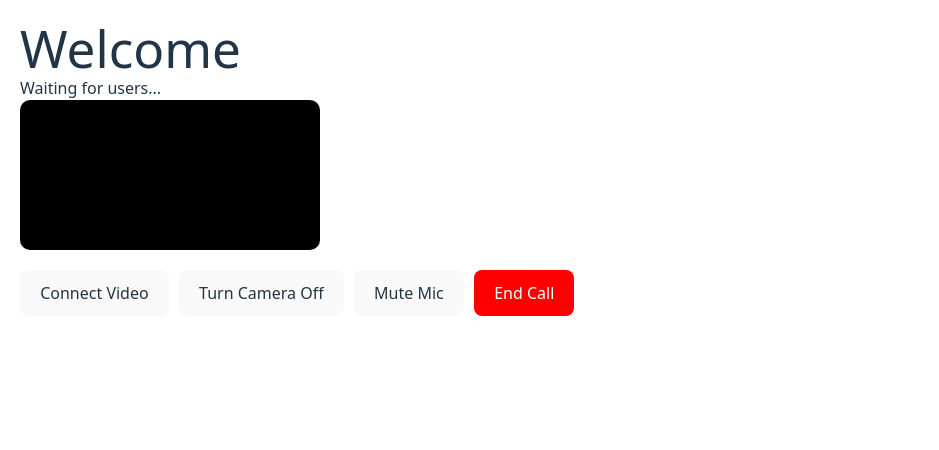
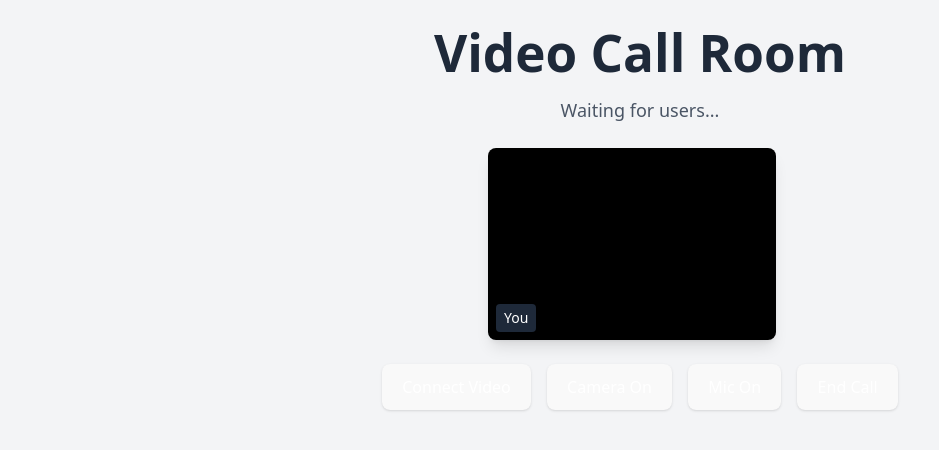
Before and after one commit to anoopsoni1/Frontendvideo, a React (Vite) app: page /room/1 in a window 1280 px wide. Shown: the top 450 px of the page, without its empty margins (0-939 px from the left). Built offline with nearby package versions, Linux system fonts and the light colour scheme; no server answers.

Commit message:
Push latest changes

```diff
--- a/src/Pages/Page2.jsx
+++ b/src/Pages/Page2.jsx
@@ -10,168 +10,149 @@ function Page2() {
     createAnswer,
     setRemoteDescription,
     sendStream,
+    addIceCandidate,
+    localStream,
     remotestream,
-    addIceCandidate,
   } = Usepeer();
 
-  const [streamed, setStreamed] = useState(null);
-  const [remoteUsers, setRemoteUsers] = useState([]); // ✅ store multiple remote users
+  const [remoteUsers, setRemoteUsers] = useState([]); // Track multiple remote users
   const [cameraOn, setCameraOn] = useState(true);
   const [micOn, setMicOn] = useState(true);
 
   const localVideoRef = useRef(null);
-  const remoteVideosContainerRef = useRef(null); // container to append remote videos
+  const remoteVideosRef = useRef({}); // Store refs for remote users
 
   // Get local media
   const getUserMedia = async () => {
     try {
       const stream = await navigator.mediaDevices.getUserMedia({ video: true, audio: true });
-      setStreamed(stream);
+      sendStream(stream); // Send to peer
       if (localVideoRef.current) localVideoRef.current.srcObject = stream;
     } catch (err) {
       console.error("Failed to get user media:", err);
     }
   };
 
-  // Handle new user joining
-  const handleNewUserJoined = useCallback(({ emailid }) => {
-    console.log("New user joined:", emailid);
-    setRemoteUsers((prev) => [...new Set([...prev, emailid])]);
-  }, []);
+  useEffect(() => { getUserMedia(); }, []);
+
+  // Toggle Camera
+  const toggleCamera = () => {
+    if (!localStream) return;
+    localStream.getVideoTracks().forEach(track => (track.enabled = !cameraOn));
+    setCameraOn(prev => !prev);
+  };
+
+  // Toggle Mic
+  const toggleMic = () => {
+    if (!localStream) return;
+    localStream.getAudioTracks().forEach(track => (track.enabled = !micOn));
+    setMicOn(prev => !prev);
+  };
+
+  // End Call
+  const handleEndCall = () => {
+    if (localStream) localStream.getTracks().forEach(track => track.stop());
+    if (localVideoRef.current) localVideoRef.current.srcObject = null;
+    Object.values(remoteVideosRef.current).forEach(v => v.srcObject = null);
+    setRemoteUsers([]);
+  };
+
+  // Create offer to all remote users
+  const handleCallButton = async () => {
+    if (!remoteUsers.length || !localStream) return alert("No remote users or local stream available");
+    const offer = await createOffer();
+    sendStream(localStream);
+    remoteUsers.forEach(emailid => socket.emit("call-user", { emailid, offer }));
+  };
 
   // Handle incoming call
-  const handleIncomingCall = useCallback(
-    async ({ from, offer }) => {
-      console.log("Incoming call from:", from);
-      const answer = await createAnswer(offer);
-      socket.emit("Call-accepted", { emailid: from, answer });
-      setRemoteUsers((prev) => [...new Set([...prev, from])]);
-      if (streamed) sendStream(streamed);
-    },
-    [createAnswer, socket, streamed, sendStream]
-  );
+  const handleIncomingCall = useCallback(async ({ from, offer }) => {
+    const answer = await createAnswer(offer);
+    socket.emit("Call-accepted", { emailid: from, answer });
+    if (!remoteUsers.includes(from)) setRemoteUsers(prev => [...prev, from]);
+  }, [createAnswer, socket, remoteUsers]);
 
   // Handle call accepted
-  const handleCallAccepted = useCallback(
-    async ({ answer }) => {
-      console.log("Call accepted by remote user");
-      await setRemoteDescription(answer);
-      if (streamed) sendStream(streamed);
-    },
-    [setRemoteDescription, streamed, sendStream]
-  );
+  const handleCallAccepted = useCallback(async ({ answer }) => {
+    await setRemoteDescription(answer);
+  }, [setRemoteDescription]);
 
   // ICE candidate handling
   useEffect(() => {
-    peer.addEventListener("icecandidate", (event) => {
-      if (event.candidate) {
-        remoteUsers.forEach((remoteEmail) => {
-          socket.emit("ice-candidate", { to: remoteEmail, candidate: event.candidate });
-        });
+    peer.addEventListener("icecandidate", e => {
+      if (e.candidate) {
+        remoteUsers.forEach(emailid => socket.emit("ice-candidate", { to: emailid, candidate: e.candidate }));
       }
     });
 
     socket.on("ice-candidate", async ({ candidate }) => {
-      try {
-        await addIceCandidate(candidate);
-      } catch (err) {
-        console.error("Failed to add ICE candidate:", err);
-      }
+      await addIceCandidate(candidate);
     });
 
-    return () => {
-      socket.off("ice-candidate");
-    };
-  }, [peer, remoteUsers, socket, addIceCandidate]);
-
-  // Set remote stream dynamically
-  useEffect(() => {
-    if (remotestream) {
-      const videoElement = document.createElement("video");
-      videoElement.srcObject = remotestream;
-      videoElement.autoplay = true;
-      videoElement.playsInline = true;
-      videoElement.style.width = "300px";
-      videoElement.style.borderRadius = "10px";
-      videoElement.style.background = "#000";
-
-      remoteVideosContainerRef.current.appendChild(videoElement);
-    }
-  }, [remotestream]);
-
-  // Socket listeners
-  useEffect(() => {
-    socket.on("user-joined", handleNewUserJoined);
     socket.on("incoming-call", handleIncomingCall);
     socket.on("Call-accepted", handleCallAccepted);
 
     return () => {
-      socket.off("user-joined", handleNewUserJoined);
+      socket.off("ice-candidate");
       socket.off("incoming-call", handleIncomingCall);
       socket.off("Call-accepted", handleCallAccepted);
     };
-  }, [socket, handleNewUserJoined, handleIncomingCall, handleCallAccepted]);
+  }, [peer, remoteUsers, socket, addIceCandidate, handleIncomingCall, handleCallAccepted]);
 
-  // Get local media on mount
+  // Render remote streams dynamically
   useEffect(() => {
-    getUserMedia();
-  }, []);
-
-  // Button click: create offer and connect to remote
-  const handleCallButton = async () => {
-    if (!remoteUsers.length || !streamed) return alert("No remote users or local stream available");
-    const offer = await createOffer();
-    sendStream(streamed);
-    remoteUsers.forEach((remoteEmail) => {
-      socket.emit("call-user", { emailid: remoteEmail, offer });
-    });
-  };
-
-  // Toggle Camera
-  const toggleCamera = () => {
-    if (!streamed) return;
-    streamed.getVideoTracks().forEach((track) => (track.enabled = !cameraOn));
-    setCameraOn((prev) => !prev);
-  };
-
-  // Toggle Mic
-  const toggleMic = () => {
-    if (!streamed) return;
-    streamed.getAudioTracks().forEach((track) => (track.enabled = !micOn));
-    setMicOn((prev) => !prev);
-  };
-
-  // End Call
-  const handleEndCall = () => {
-    if (streamed) {
-      streamed.getTracks().forEach((track) => track.stop());
+    if (remotestream) {
+      const videoId = `remote-${remotestream.id}`;
+      if (!remoteVideosRef.current[videoId]) {
+        remoteVideosRef.current[videoId] = document.createElement("video");
+        const v = remoteVideosRef.current[videoId];
+        v.srcObject = remotestream;
+        v.autoplay = true;
+        v.playsInline = true;
+        v.className = "w-72 h-48 rounded-lg bg-black object-cover shadow-lg";
+        document.getElementById("remote-videos").appendChild(v);
+      }
     }
-    if (localVideoRef.current) localVideoRef.current.srcObject = null;
-    if (remoteVideosContainerRef.current) remoteVideosContainerRef.current.innerHTML = "";
-    setRemoteUsers([]);
-    console.log("Call ended");
-  };
+  }, [remotestream]);
 
   return (
-    <div style={{ padding: "20px" }}>
-      <h1>Welcome</h1>
-      <h2>{remoteUsers.length > 0 ? `Connected to: ${remoteUsers.join(", ")}` : "Waiting for users..."}</h2>
-      <div style={{ display: "flex", gap: "20px" }}>
-        <video
-          ref={localVideoRef}
-          autoPlay
-          muted
-          playsInline
-          style={{ width: "300px", borderRadius: "10px", background: "#000" }}
-        />
-        <div ref={remoteVideosContainerRef} style={{ display: "flex", gap: "10px", flexWrap: "wrap" }} />
+    <div className="flex flex-col items-center p-6 bg-gray-100 min-h-screen">
+      <h1 className="text-3xl font-bold mb-4 text-gray-800">Video Call Room</h1>
+      <h2 className="text-lg mb-6 text-gray-600">
+        {remoteUsers.length > 0 ? `Connected to: ${remoteUsers.join(", ")}` : "Waiting for users..."}
+      </h2>
+
+      <div className="flex flex-wrap justify-center gap-4 mb-6">
+        {/* Local Video */}
+        <div className="relative w-72 h-48 rounded-lg overflow-hidden shadow-lg bg-black">
+          <video ref={localVideoRef} autoPlay muted playsInline className="w-full h-full object-cover" />
+          <div className="absolute bottom-2 left-2 bg-gray-800 bg-opacity-50 text-white text-sm px-2 py-1 rounded">You</div>
+        </div>
+
+        {/* Remote Videos */}
+        <div id="remote-videos" className="flex flex-wrap gap-4"></div>
       </div>
 
-      <div style={{ marginTop: "20px", display: "flex", gap: "10px" }}>
-        <button onClick={handleCallButton}>Connect Video</button>
-        <button onClick={toggleCamera}>{cameraOn ? "Turn Camera Off" : "Turn Camera On"}</button>
-        <button onClick={toggleMic}>{micOn ? "Mute Mic" : "Unmute Mic"}</button>
-        <button onClick={handleEndCall} style={{ backgroundColor: "red", color: "white" }}>End Call</button>
+      {/* Controls */}
+      <div className="flex gap-4">
+        <button onClick={handleCallButton} className="bg-blue-600 hover:bg-blue-700 text-white font-semibold py-2 px-4 rounded shadow">
+          Connect Video
+        </button>
+        <button
+          onClick={toggleCamera}
+          className={`py-2 px-4 rounded shadow font-semibold ${cameraOn ? "bg-green-600 hover:bg-green-700 text-white" : "bg-gray-400 text-gray-800"}`}
+        >
+          {cameraOn ? "Camera On" : "Camera Off"}
+        </button>
+        <button
+          onClick={toggleMic}
+          className={`py-2 px-4 rounded shadow font-semibold ${micOn ? "bg-yellow-500 hover:bg-yellow-600 text-white" : "bg-gray-400 text-gray-800"}`}
+        >
+          {micOn ? "Mic On" : "Mic Off"}
+        </button>
+        <button onClick={handleEndCall} className="bg-red-600 hover:bg-red-700 text-white font-semibold py-2 px-4 rounded shadow">
+          End Call
+        </button>
       </div>
     </div>
   );
```
